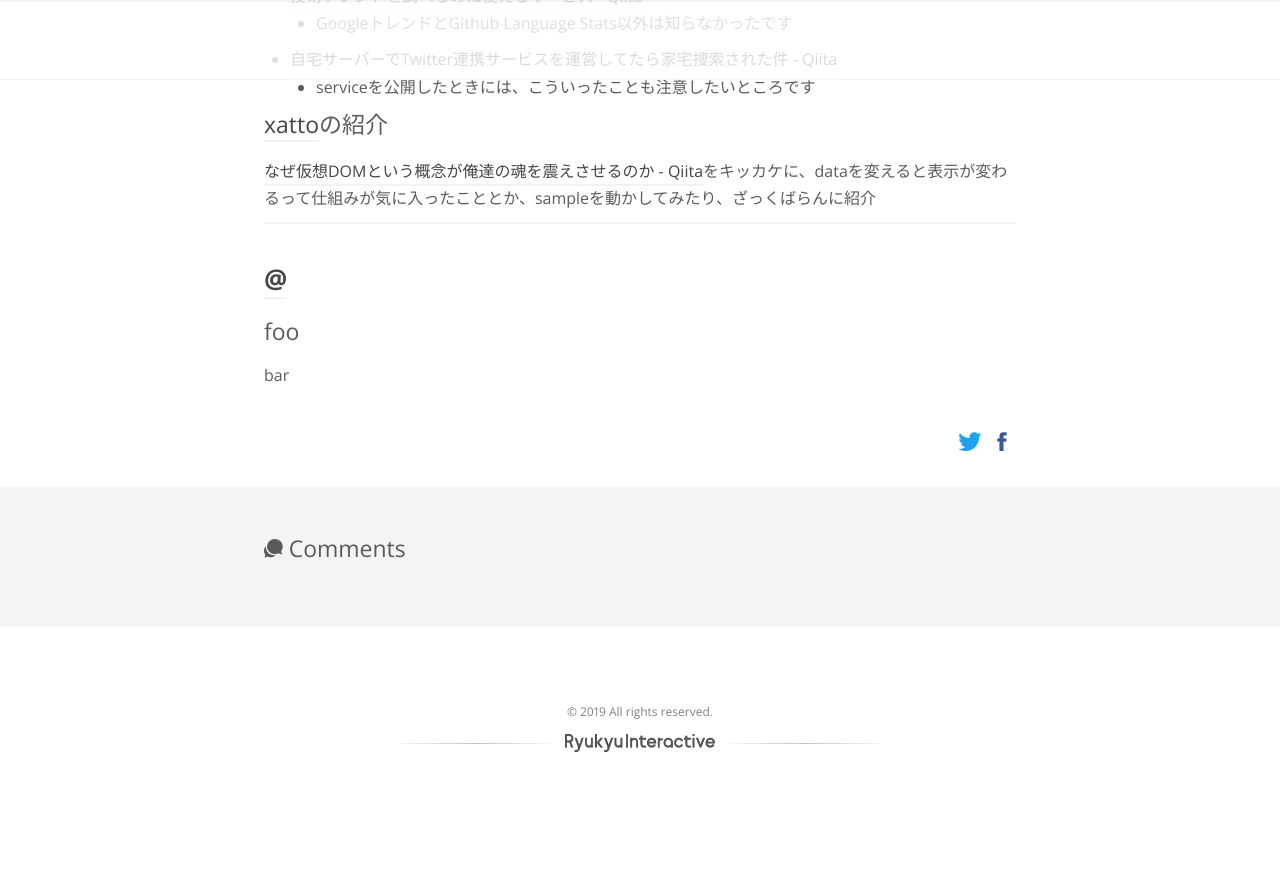
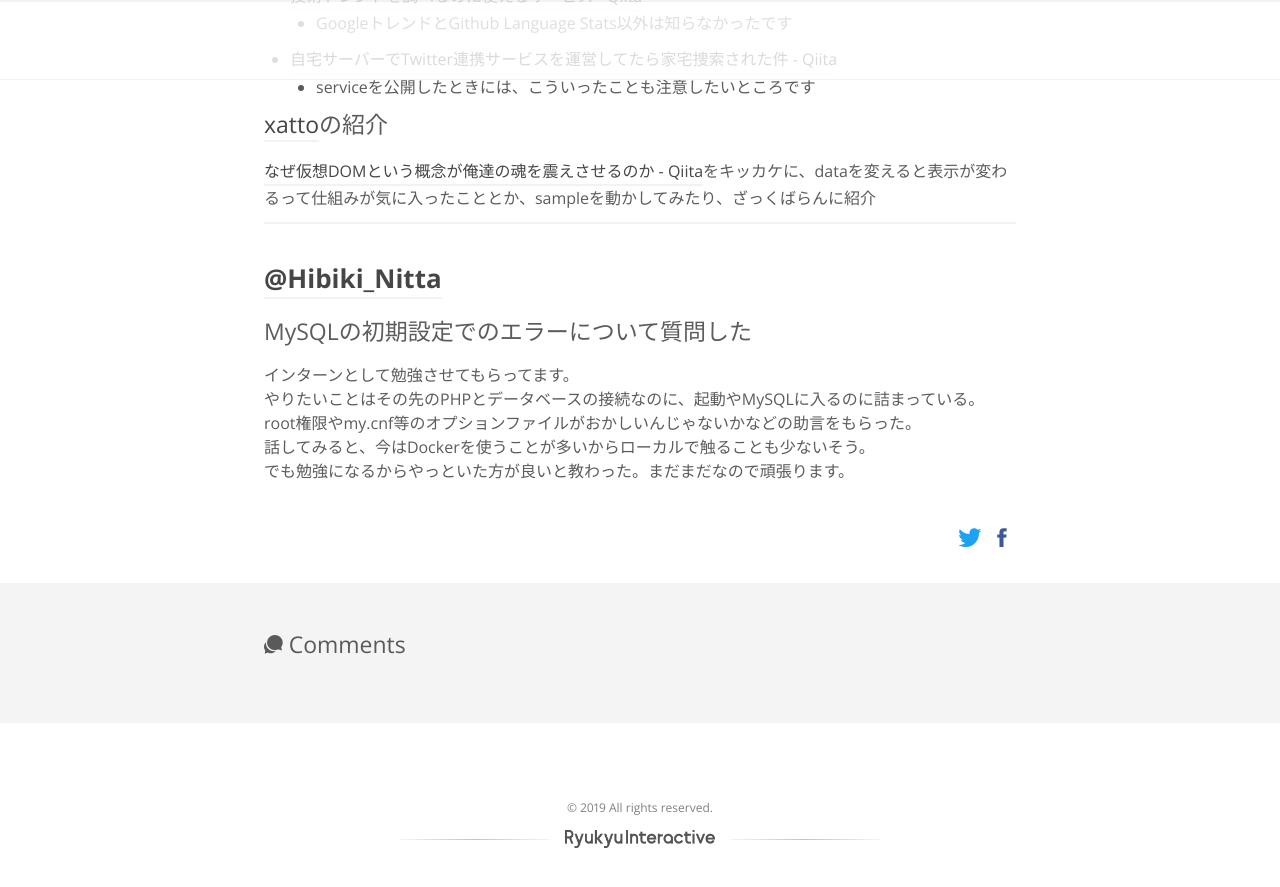
Before and after one commit to RyukyuInteractive/tech.ryukyu-i.co.jp, a Jekyll site: the page built from _posts/2019-06-12-tech-lunch-20190612.md, in a window 1280 px wide and 900 px high, scrolled down 679 px. Shown: the top 887 px of the window. Built offline with Jekyll 4.4.1, drawn with Linux system fonts in a browser that asks for light colours; a script that is not in the unit is left out; comment, search, counter and statistics services are not loaded; before the commit the page ends 1496 px from its top, so only the background shows below that.

Commit message:
Update 2019-06-12-tech-lunch-20190612.md

```diff
--- a/_posts/2019-06-12-tech-lunch-20190612.md
+++ b/_posts/2019-06-12-tech-lunch-20190612.md
@@ -32,8 +32,12 @@ bar
 
 ----
 
-## [@](https://github.com/)
+##  [@Hibiki_Nitta](https://github.com/hibipo-ro)
 
-### foo
+### MySQLの初期設定でのエラーについて質問した
 
-bar
+インターンとして勉強させてもらってます。
+やりたいことはその先のPHPとデータベースの接続なのに、起動やMySQLに入るのに詰まっている。
+root権限やmy.cnf等のオプションファイルがおかしいんじゃないかなどの助言をもらった。
+話してみると、今はDockerを使うことが多いからローカルで触ることも少ないそう。
+でも勉強になるからやっといた方が良いと教わった。まだまだなので頑張ります。
```
